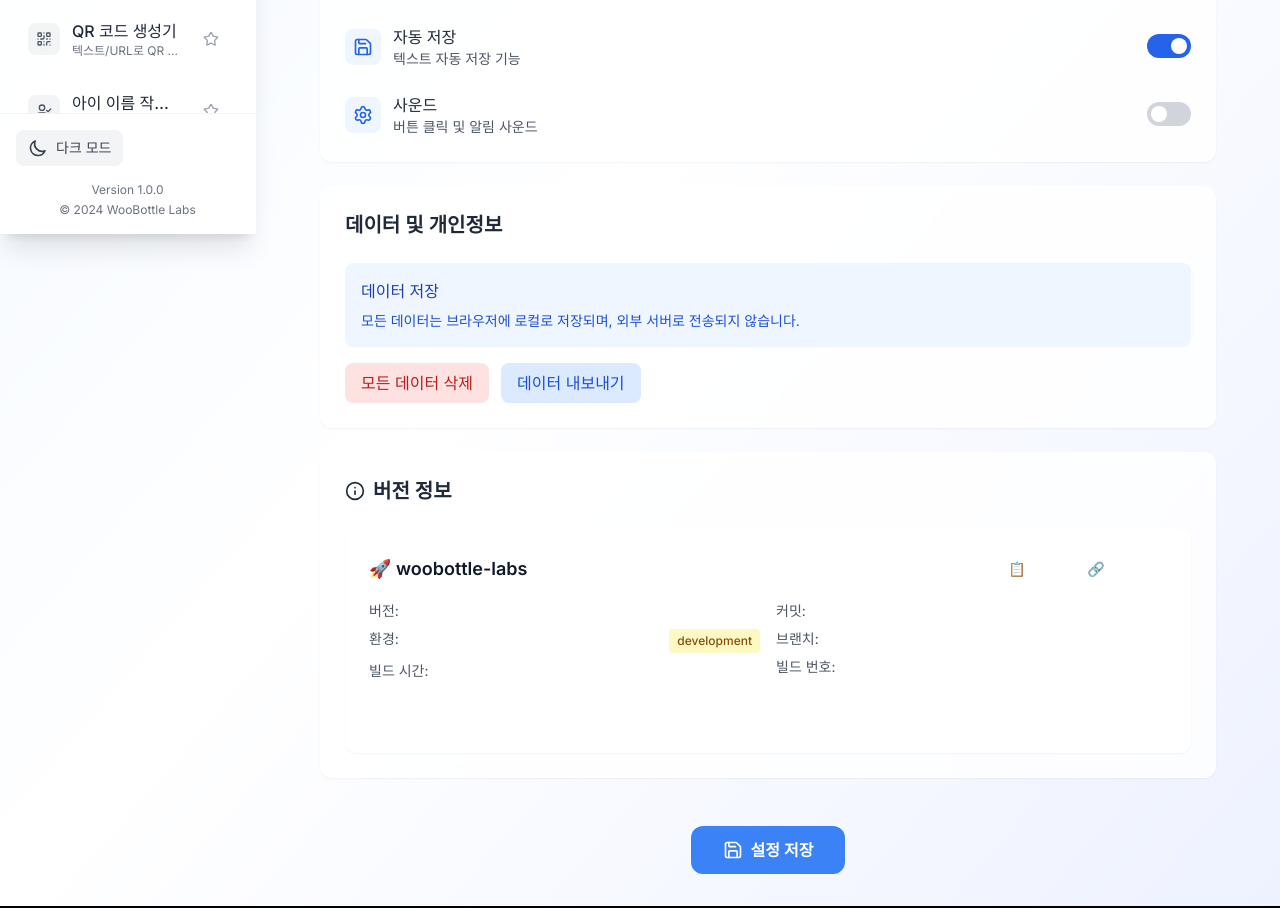
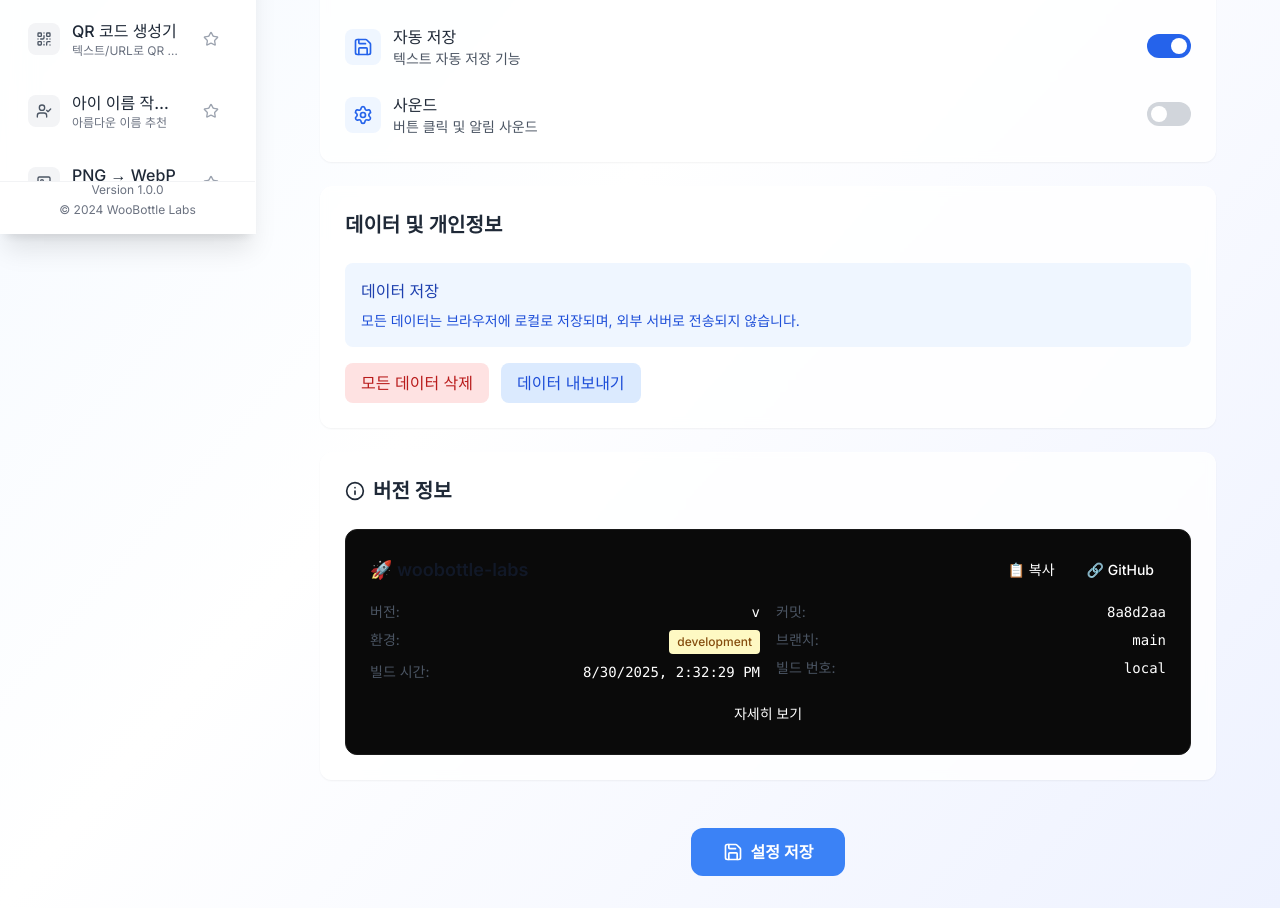
Before and after one commit to woobottle/woobottle-labs, a Next.js app: page /settings in a window 1280 px wide. Shown: the part 566-1474 px from the top of the page. Built offline with nearby package versions, Linux system fonts and the light colour scheme.

Commit message:
style: Monochrome rewrite of shared UI primitives, remove ThemeToggle wiring

```diff
--- a/src/shared/ui/button/button.tsx
+++ b/src/shared/ui/button/button.tsx
@@ -1,32 +1,40 @@
-'use client';
+"use client";
 
-import React from 'react';
-import { cn } from 'shared/lib/utils';
+import React from "react";
+import { cn } from "shared/lib/utils";
 
 export interface ButtonProps extends React.ButtonHTMLAttributes<HTMLButtonElement> {
-  variant?: 'default' | 'primary' | 'secondary' | 'success' | 'danger' | 'warning';
-  size?: 'sm' | 'md' | 'lg';
+  variant?:
+    | "default"
+    | "primary"
+    | "secondary"
+    | "success"
+    | "danger"
+    | "warning";
+  size?: "sm" | "md" | "lg";
   children: React.ReactNode;
 }
 
 const variantClasses = {
-  default: 'bg-gray-100 hover:bg-gray-200 text-gray-700 dark:bg-gray-800 dark:hover:bg-gray-700 dark:text-gray-200',
-  primary: 'bg-gradient-to-r from-blue-500 to-indigo-600 hover:from-blue-600 hover:to-indigo-700 text-white',
-  secondary: 'bg-gray-500 hover:bg-gray-600 text-white dark:bg-gray-600 dark:hover:bg-gray-500',
-  success: 'bg-gradient-to-r from-green-500 to-green-600 hover:from-green-600 hover:to-green-700 text-white',
-  danger: 'bg-red-500 hover:bg-red-600 text-white dark:bg-red-600 dark:hover:bg-red-500',
-  warning: 'bg-yellow-500 hover:bg-yellow-600 text-white dark:bg-yellow-600 dark:hover:bg-yellow-500',
+  default:
+    "border border-[#1A1A1A] bg-[#0A0A0A] text-white hover:border-[#2A2A2A]",
+  primary: "bg-white text-black hover:bg-neutral-200",
+  secondary: "border border-[#2A2A2A] text-white hover:border-white",
+  success:
+    "border border-[#1A1A1A] bg-[#0A0A0A] text-white hover:border-[#2A2A2A]",
+  danger: "border border-[#2A2A2A] text-white hover:border-red-500/60",
+  warning: "border border-[#2A2A2A] text-white hover:border-[#2A2A2A]",
 };
 
 const sizeClasses = {
-  sm: 'px-3 py-1.5 text-sm',
-  md: 'px-4 py-2 text-base',
-  lg: 'px-6 py-3 text-lg',
+  sm: "px-3 py-1.5 text-sm",
+  md: "px-4 py-2 text-sm",
+  lg: "px-6 py-3 text-base",
 };
 
 export const Button: React.FC<ButtonProps> = ({
-  variant = 'default',
-  size = 'md',
+  variant = "default",
+  size = "md",
   className,
   children,
   disabled,
@@ -35,11 +43,12 @@
   return (
     <button
       className={cn(
-        'rounded-xl font-semibold transition-all duration-200 active:scale-95 hover:shadow-lg',
-        'disabled:opacity-50 disabled:cursor-not-allowed disabled:hover:shadow-none disabled:active:scale-100',
+        "rounded-lg font-medium transition-colors duration-150",
+        "disabled:opacity-40 disabled:cursor-not-allowed",
+        "focus-visible:outline-none focus-visible:ring-1 focus-visible:ring-white",
         variantClasses[variant],
         sizeClasses[size],
-        className
+        className,
       )}
       disabled={disabled}
       {...props}
--- a/src/shared/ui/card/card.tsx
+++ b/src/shared/ui/card/card.tsx
@@ -1,30 +1,30 @@
-'use client';
+"use client";
 
-import React from 'react';
-import { cn } from 'shared/lib/utils';
+import React from "react";
+import { cn } from "shared/lib/utils";
 
 export interface CardProps extends React.HTMLAttributes<HTMLDivElement> {
-  variant?: 'default' | 'elevated' | 'bordered';
-  padding?: 'none' | 'sm' | 'md' | 'lg';
+  variant?: "default" | "elevated" | "bordered";
+  padding?: "none" | "sm" | "md" | "lg";
   children: React.ReactNode;
 }
 
 const variantClasses = {
-  default: 'bg-white rounded-xl shadow-sm dark:bg-gray-800 dark:shadow-gray-900/20',
-  elevated: 'bg-white rounded-xl shadow-lg dark:bg-gray-800 dark:shadow-gray-900/30',
-  bordered: 'bg-white rounded-xl border border-gray-200 dark:bg-gray-800 dark:border-gray-700',
+  default: "bg-[#0A0A0A] border border-[#1A1A1A] rounded-xl",
+  elevated: "bg-[#0A0A0A] border border-[#2A2A2A] rounded-xl",
+  bordered: "bg-[#0A0A0A] border border-[#1A1A1A] rounded-xl",
 };
 
 const paddingClasses = {
-  none: '',
-  sm: 'p-4',
-  md: 'p-6',
-  lg: 'p-8',
+  none: "",
+  sm: "p-4",
+  md: "p-6",
+  lg: "p-8",
 };
 
 export const Card: React.FC<CardProps> = ({
-  variant = 'default',
-  padding = 'md',
+  variant = "default",
+  padding = "md",
   className,
   children,
   ...props
@@ -34,7 +34,7 @@
       className={cn(
         variantClasses[variant],
         paddingClasses[padding],
-        className
+        className,
       )}
       {...props}
     >
--- a/src/shared/ui/input/input.tsx
+++ b/src/shared/ui/input/input.tsx
@@ -1,23 +1,23 @@
-'use client';
+"use client";
 
-import React from 'react';
-import { cn } from 'shared/lib/utils';
+import React from "react";
+import { cn } from "shared/lib/utils";
 
 export interface InputProps extends React.InputHTMLAttributes<HTMLInputElement> {
-  variant?: 'default' | 'error' | 'success';
+  variant?: "default" | "error" | "success";
   label?: string;
   error?: string;
   helperText?: string;
 }
 
 const variantClasses = {
-  default: 'border-gray-300 focus:border-blue-500 focus:ring-blue-500 dark:border-gray-600 dark:bg-gray-800 dark:text-gray-100 dark:focus:border-blue-400 dark:focus:ring-blue-400',
-  error: 'border-red-500 focus:border-red-500 focus:ring-red-500 dark:border-red-400 dark:bg-gray-800 dark:text-gray-100 dark:focus:border-red-400 dark:focus:ring-red-400',
-  success: 'border-green-500 focus:border-green-500 focus:ring-green-500 dark:border-green-400 dark:bg-gray-800 dark:text-gray-100 dark:focus:border-green-400 dark:focus:ring-green-400',
+  default: "border-[#1A1A1A] focus:border-white",
+  error: "border-red-500/60 focus:border-red-500/80",
+  success: "border-[#2A2A2A] focus:border-white",
 };
 
 export const Input: React.FC<InputProps> = ({
-  variant = 'default',
+  variant = "default",
   label,
   error,
   helperText,
@@ -25,15 +25,15 @@
   id,
   ...props
 }) => {
-  const inputId = id || label?.toLowerCase().replace(/\s+/g, '-');
-  const finalVariant = error ? 'error' : variant;
+  const inputId = id || label?.toLowerCase().replace(/\s+/g, "-");
+  const finalVariant = error ? "error" : variant;
 
   return (
     <div className="w-full">
       {label && (
         <label
           htmlFor={inputId}
-          className="block text-sm font-medium text-gray-700 dark:text-gray-300 mb-2"
+          className="block text-sm font-medium text-[#A3A3A3] mb-2"
         >
           {label}
         </label>
@@ -41,22 +41,20 @@
       <input
         id={inputId}
         className={cn(
-          'w-full px-4 py-3 border rounded-xl text-base',
-          'focus:outline-none focus:ring-2 focus:ring-opacity-50',
-          'transition-all duration-200',
-          'disabled:bg-gray-100 disabled:cursor-not-allowed dark:disabled:bg-gray-700',
+          "w-full px-4 py-3 rounded-lg text-base",
+          "bg-[#0A0A0A] text-white placeholder:text-[#525252]",
+          "border focus:outline-none transition-colors duration-150",
+          "disabled:opacity-40 disabled:cursor-not-allowed",
           variantClasses[finalVariant],
-          className
+          className,
         )}
         {...props}
       />
       {(error || helperText) && (
         <div className="mt-2">
-          {error && (
-            <p className="text-sm text-red-600 dark:text-red-400">{error}</p>
-          )}
+          {error && <p className="text-sm text-red-400">{error}</p>}
           {!error && helperText && (
-            <p className="text-sm text-gray-500 dark:text-gray-400">{helperText}</p>
+            <p className="text-sm text-[#525252]">{helperText}</p>
           )}
         </div>
       )}
--- a/src/widgets/sidebar/ui/sidebar.tsx
+++ b/src/widgets/sidebar/ui/sidebar.tsx
@@ -1,18 +1,17 @@
-'use client';
+"use client";
 
-import React, { useState } from 'react';
-import Link from 'next/link';
-import { usePathname } from 'next/navigation';
-import { Hash, Menu, Search, Star, X } from 'lucide-react';
+import React, { useState } from "react";
+import Link from "next/link";
+import { usePathname } from "next/navigation";
+import { Hash, Menu, Search, Star, X } from "lucide-react";
 
-import { TOOLS } from 'entities/tool';
-import { useToolFavorites } from 'features/tool-favorites';
-import { ThemeToggle } from 'shared/ui/theme-toggle';
-import { Input } from 'shared/ui/input';
+import { TOOLS } from "entities/tool";
+import { useToolFavorites } from "features/tool-favorites";
+import { Input } from "shared/ui/input";
 
 export const Sidebar: React.FC = () => {
   const [isOpen, setIsOpen] = useState(false);
-  const [query, setQuery] = useState('');
+  const [query, setQuery] = useState("");
   const pathname = usePathname();
   const { favoritesSet, toggleFavorite } = useToolFavorites();
 
@@ -45,28 +44,34 @@
         onClick={() => setIsOpen(false)}
         className={`
           w-full flex items-center gap-3 p-3 rounded-xl transition-all duration-200
-          ${isActive
-            ? 'bg-gradient-to-r from-blue-500 to-indigo-600 text-white shadow-lg scale-[1.02]'
-            : 'text-gray-700 hover:bg-white/60 hover:shadow-md dark:text-gray-300 dark:hover:bg-gray-800/60'
+          ${
+            isActive
+              ? "bg-gradient-to-r from-blue-500 to-indigo-600 text-white shadow-lg scale-[1.02]"
+              : "text-gray-700 hover:bg-white/60 hover:shadow-md dark:text-gray-300 dark:hover:bg-gray-800/60"
           }
         `}
       >
         <div className="flex min-w-0 flex-1 items-center gap-3">
-          <div className={`
+          <div
+            className={`
             p-2 rounded-lg transition-colors duration-200
-            ${isActive
-              ? 'bg-white/20'
-              : 'bg-gray-100 dark:bg-gray-800'
-            }
-          `}>
-            <Icon className={`w-4 h-4 ${isActive ? 'text-white' : 'text-gray-600 dark:text-gray-400'}`} />
+            ${isActive ? "bg-white/20" : "bg-gray-100 dark:bg-gray-800"}
+          `}
+          >
+            <Icon
+              className={`w-4 h-4 ${isActive ? "text-white" : "text-gray-600 dark:text-gray-400"}`}
+            />
           </div>
           <div className="min-w-0 text-left">
-            <p className={`truncate font-medium ${isActive ? 'text-white' : 'text-gray-800 dark:text-gray-200'}`}>
+            <p
+              className={`truncate font-medium ${isActive ? "text-white" : "text-gray-800 dark:text-gray-200"}`}
+            >
               {item.label}
             </p>
             {item.description && (
-              <p className={`truncate text-xs ${isActive ? 'text-white/80' : 'text-gray-500 dark:text-gray-400'}`}>
+              <p
+                className={`truncate text-xs ${isActive ? "text-white/80" : "text-gray-500 dark:text-gray-400"}`}
+              >
                 {item.description}
               </p>
             )}
@@ -75,11 +80,11 @@
 
         <button
           type="button"
-          aria-label={isFavorite ? '즐겨찾기 해제' : '즐겨찾기 등록'}
-          title={isFavorite ? '즐겨찾기 해제' : '즐겨찾기 등록'}
+          aria-label={isFavorite ? "즐겨찾기 해제" : "즐겨찾기 등록"}
+          title={isFavorite ? "즐겨찾기 해제" : "즐겨찾기 등록"}
           className={`
             flex h-8 w-8 items-center justify-center rounded-lg transition-colors
-            ${isActive ? 'hover:bg-white/15' : 'hover:bg-gray-100 dark:hover:bg-gray-800'}
+            ${isActive ? "hover:bg-white/15" : "hover:bg-gray-100 dark:hover:bg-gray-800"}
           `}
           onClick={(e) => {
             e.preventDefault();
@@ -90,9 +95,9 @@
           <Star
             className={`
               h-4 w-4
-              ${isActive ? 'text-white' : isFavorite ? 'text-yellow-500' : 'text-gray-400 dark:text-gray-500'}
+              ${isActive ? "text-white" : isFavorite ? "text-yellow-500" : "text-gray-400 dark:text-gray-500"}
             `}
-            fill={isFavorite ? 'currentColor' : 'none'}
+            fill={isFavorite ? "currentColor" : "none"}
           />
         </button>
       </Link>
@@ -118,13 +123,15 @@
       )}
 
       {/* Sidebar */}
-      <div className={`
+      <div
+        className={`
         fixed left-0 top-0 w-64 h-[100dvh] bg-white/90 backdrop-blur-lg border-r border-white/30 shadow-xl z-40
         dark:bg-gray-900/90 dark:border-gray-700/30
         flex flex-col
         transform transition-transform duration-300 ease-in-out
-        lg:translate-x-0 ${isOpen ? 'translate-x-0' : '-translate-x-full'}
-      `}>
+        lg:translate-x-0 ${isOpen ? "translate-x-0" : "-translate-x-full"}
+      `}
+      >
         {/* Header */}
         <div className="p-6 border-b border-gray-200/50 dark:border-gray-700/50 flex-shrink-0">
           <div className="flex items-center gap-3">
@@ -132,8 +139,12 @@
               <Hash className="w-6 h-6 text-white" />
             </div>
             <div>
-              <h1 className="text-lg font-bold text-gray-800 dark:text-gray-100">WooBottle</h1>
-              <p className="text-sm text-gray-600 dark:text-gray-400">생산성 도구</p>
+              <h1 className="text-lg font-bold text-gray-800 dark:text-gray-100">
+                WooBottle
+              </h1>
+              <p className="text-sm text-gray-600 dark:text-gray-400">
+                생산성 도구
+              </p>
             </div>
           </div>
         </div>
@@ -188,11 +199,6 @@
 
         {/* Bottom Section */}
         <div className="flex-shrink-0 border-t border-gray-200/50 dark:border-gray-700/50">
-          {/* Theme Toggle */}
-          <div className="p-4">
-            <ThemeToggle />
-          </div>
-
           {/* Footer */}
           <div className="px-4 pb-4">
             <div className="text-center text-xs text-gray-500 dark:text-gray-400">
```
Also changed, not shown: src/widgets/landing-layout/ui/landing-layout.tsx (+10 -12 lines), 2 other files (tests, documents, lock files or other folders).
